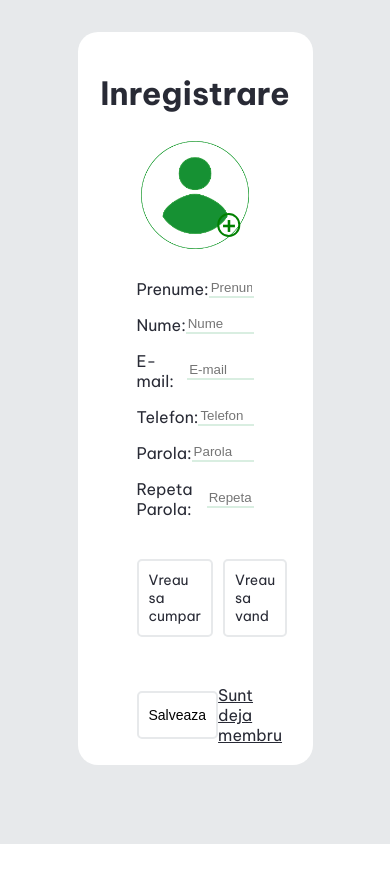
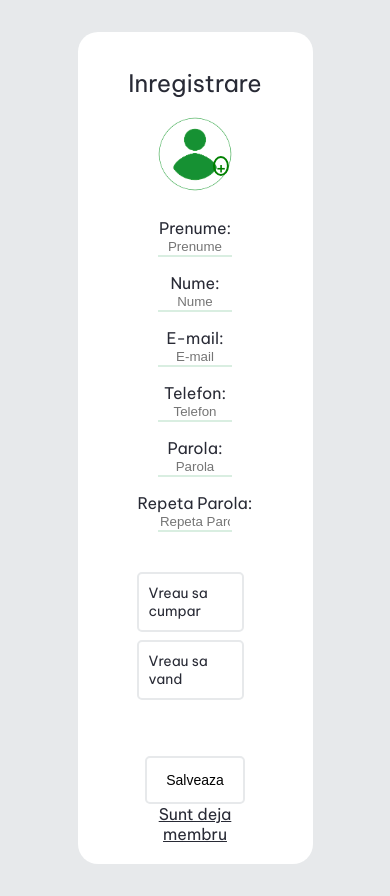
Before and after one commit to nicoletaDS/laPiata, a React (Create React App) app in the folder frontend/: page /inregistrare in a window 390 px wide. Before the commit the page ends 844 px from the top, so only its background shows below. Built offline with nearby package versions, Linux system fonts and the light colour scheme.

Commit message:
Added media queries in css files

```diff
--- a/frontend/src/components/Avatar/Avatar.css
+++ b/frontend/src/components/Avatar/Avatar.css
@@ -30,3 +30,16 @@
     cursor: pointer;
     border: 2px solid;
 }
+
+@media screen and (max-width:500px){
+    .profile-img{
+        width: 80px;
+        height: 80px;
+    }
+
+    #uploadBtn{
+        left: 40%;
+        font-size: 20px;
+        height: 16px;
+    }
+}
--- a/frontend/src/components/Footer/Footer.css
+++ b/frontend/src/components/Footer/Footer.css
@@ -1,12 +1,21 @@
 .footer{
-    background:	#d9eee1;
+    margin-top: auto;
+    background-color: #e7e9eb;
+    bottom: 0px;
+    display: flex;
+    justify-content:center;
+    left: 0;
+    right: 0;
+    position: absolute;
+}
+
+.footer-body{
     max-width: 100%;
-    padding: 20px;
     margin: 0 auto;
 }
 
-.footer-body{
-    max-width: 80%;
-    padding: 20px;
-    margin: 0 auto;
+@media screen and (max-width:500px) {
+    .footer{
+        position:relative;
+    }
 }
--- a/frontend/src/components/Footer/Footer.js
+++ b/frontend/src/components/Footer/Footer.js
@@ -5,7 +5,7 @@ function Footer() {
   return (
     <div className='footer'>
         <div className='footer-body'>
-            My Footer
+          <p>Copyright &copy; La Piata</p>
         </div>
     </div>
   )
--- a/frontend/src/components/Layout/DefaultLayout.css
+++ b/frontend/src/components/Layout/DefaultLayout.css
@@ -8,15 +8,22 @@
 .default-app-layout{
     background-color: #e7e9eb;
     max-width: 100%;
-    height: 100vh !important;
+    height: auto !important;
     margin: 0 auto;
     display: flex;
     flex-direction: column;
 }
 
-@media screen and (max-height: 750px) {
+@media screen and (min-width:1000px) and (min-height: 700px) {
     .default-app-layout{
-        height: auto !important;
+        height: 100vh !important;
     }
 
 }
+
+@media screen and (min-width:400px) and (min-height: 900px) {
+    .default-app-layout{
+        height: 100vh !important;
+    }
+
+}
--- a/frontend/src/screens/Authentication/Authentication.css
+++ b/frontend/src/screens/Authentication/Authentication.css
@@ -19,6 +19,7 @@
     flex-wrap: wrap;
     flex-direction: column;
     align-content: center;
+    text-align: center;
 }
 
 .image-wrapper{
@@ -127,7 +128,7 @@
 
 .already-member{
     color: #282a35;
-
+    padding-left: 1rem;
 }
 
 .already-member:hover{
@@ -212,3 +213,92 @@
     width: 100%;
     flex-direction: column;
 }
+
+@media screen and (min-width: 500px) and (max-width: 900px) {
+    .form-element-wrapper {
+        flex-direction: column;
+    }
+
+    .form_input {
+        text-align: center;
+    }
+
+    .radio-toolbar {
+        flex-direction: column;
+        align-items: center;
+    }
+
+    .radio-toolbar label{
+        margin-bottom: 0.5rem;
+    }
+
+    .authentication-button-wrapper {
+        flex-direction: column;
+    }
+
+    .already-member {
+        padding-left: 0px;
+    }
+}
+
+@media screen and (max-width:500px){
+    .title{
+        font-weight: 400;
+        font-size: 1.5rem;
+    }
+
+    .profile-img{
+        width: 80px;
+        height: 80px;
+    }
+
+
+    /*  */
+    .form-element-wrapper {
+        flex-direction: column;
+    }
+
+    .form_label{
+        text-align: center;
+    }
+
+    .form_input {
+        text-align: center;
+    }
+
+    .radio-toolbar {
+        flex-direction: column;
+        align-items: center;
+    }
+
+    .radio-toolbar label{
+        margin-bottom: 0.5rem;
+    }
+
+    .authentication-button-wrapper {
+        flex-direction: column;
+    }
+
+    .already-member {
+        padding-left: 0px;
+    }
+
+    .description-new-password-screen{
+        text-align: center;
+    }
+
+    .save-button{
+        width: 80px;
+        height: 32px;
+    }
+
+    .save-authentication-button{
+        width: 100px;
+        height: 48px;
+    }
+
+    .authentication-button-wrapper{
+        text-align: center;
+    }
+
+}
--- a/frontend/src/screens/Authentication/LoginScreen.js
+++ b/frontend/src/screens/Authentication/LoginScreen.js
@@ -20,7 +20,7 @@ function LoginScreen() {
 
   useEffect(()=>{
     if(userInfo && userInfo.id){
-      let path = '/acasa';
+      let path = '/';
       navigate(path);
     }
   }, [navigate, userInfo])
--- a/frontend/src/screens/Authentication/SignUpScreen.js
+++ b/frontend/src/screens/Authentication/SignUpScreen.js
@@ -75,7 +75,6 @@ function SignUpScreen() {
             formData.append('password', password);
             formData.append('re_password', re_password);
             formData.append('is_customer', is_customer);
-            console.log("MY FILE:", selectedFile)
             if(selectedFile){
                 formData.append('image_profile', selectedFile);
             }
--- a/frontend/src/screens/HomePage/HomePage.js
+++ b/frontend/src/screens/HomePage/HomePage.js
@@ -18,7 +18,7 @@ function HomePage() {
   const sliderItems = Products
 
   return (
-    <Layout className='homepage-body'>
+    <div className='homepage-body'>
       <div className='carousel-wrapper'>
         <Carousel
           infiniteLoop
@@ -57,7 +57,7 @@ function HomePage() {
         <Link to=''>Plante</Link>
         <Link to=''>Băuturi</Link>
       </div>
-    </Layout>
+    </div>
   )
 }
 
```
